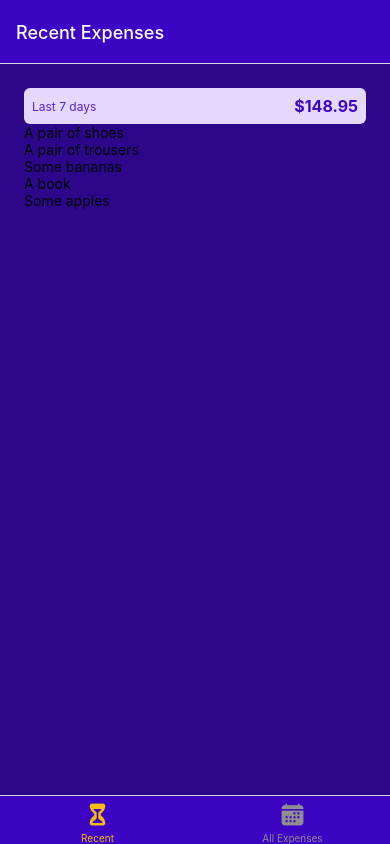
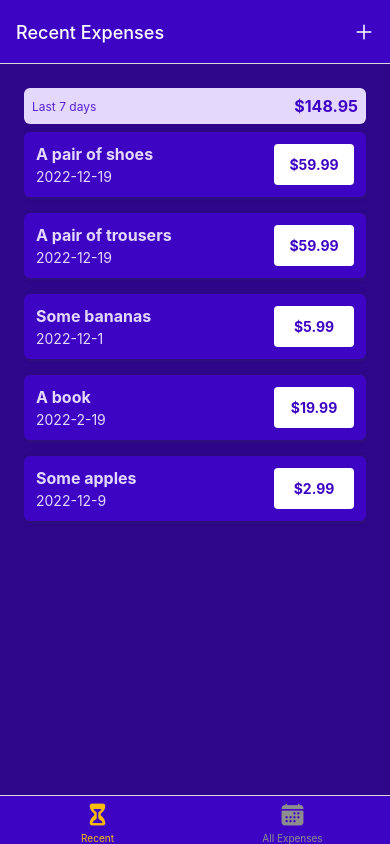
Before and after one commit to harun-hadzagic/expense-tracker-react-native, a React Native app: screen /RecentExpenses in a window 390 px wide. Built offline with nearby package versions, Linux system fonts and the light colour scheme.

Commit message:
Adding more styles and navigation

```diff
--- a/App.js
+++ b/App.js
@@ -7,6 +7,8 @@
 import AllExpenses from "./screens/AllExpenses";
 import { GlobalStyles } from "./constants/styles";
 import { Ionicons } from "@expo/vector-icons";
+import { Pressable } from "react-native";
+import IconButton from "./components/ui/IconButton";
 
 
 const Stack = createNativeStackNavigator();
@@ -24,6 +26,9 @@
           backgroundColor: GlobalStyles.colors.primary500,
         },
         tabBarActiveTintColor: GlobalStyles.colors.accent500,
+        headerRight: ({tintColor})=>{
+          return <IconButton icon={"add"} size={24} color={tintColor} onPress={()=>{}}/>
+        }
       }}
     >
       <BottomTabs.Screen
@@ -65,7 +70,7 @@
             component={ExpensesOverview}
             options={{ headerShown: false }}
           />
-          <Stack.Screen name="ManageExpenses" component={ManageExpense} />
+          <Stack.Screen name="ManageExpense" component={ManageExpense} />
         </Stack.Navigator>
       </NavigationContainer>
     </>
--- /dev/null
+++ b/components/ExpensesOutput/ExpenseItem.js
@@ -0,0 +1,68 @@
+import { Pressable, StyleSheet, Text, View } from "react-native";
+import { GlobalStyles } from "../../constants/styles";
+import { getFormattedDate } from "../../util/date";
+import { useNavigation } from "@react-navigation/native";
+
+const ExpenseItem = ({description, date, amount}) => {
+    const navigation = useNavigation()
+
+    function expensePressHandler(){
+        navigation.navigate('ManageExpense')
+    }
+
+  return (
+    <Pressable onPress={expensePressHandler} style={({pressed})=> pressed && styles.pressed}>
+      <View style={styles.expenseItem}>
+        <View>
+          <Text style={[styles.textBase, styles.description]}>{description}</Text>
+          <Text style={styles.textBase}>{getFormattedDate(date)}</Text>
+        </View>
+        <View style={styles.amountContainer}>
+          <Text style={styles.amount}>${amount.toFixed(2)}</Text>
+        </View>
+      </View>
+    </Pressable>
+  );
+};
+
+export default ExpenseItem;
+
+const styles = StyleSheet.create({
+    pressed:{
+        opacity: 0.75
+    },
+    expenseItem: {
+        padding: 12,
+        marginVertical: 8,
+        backgroundColor: GlobalStyles.colors.primary500,
+        flexDirection: 'row',
+        justifyContent: 'space-between',
+        borderRadius: 6,
+        elevation: 3,
+        shadowColor: GlobalStyles.colors.gray500,
+        shadowOffset: {width: 1, height: 1},
+        shadowRadius: 4,
+        shadowOpacity: 0.4
+    },
+    textBase:{
+        color: GlobalStyles.colors.primary50
+    },
+    description:{
+        fontSize: 16,
+        marginBottom: 4,
+        fontWeight: 'bold'
+    },
+    amountContainer: {
+        paddingHorizontal: 12,
+        paddingVertical: 4,
+        backgroundColor: 'white',
+        justifyContent: 'center',
+        alignItems: 'center',
+        borderRadius: 4,
+        minWidth:80
+    },
+    amount:{
+        color: GlobalStyles.colors.primary500,
+        fontWeight: 'bold'
+    }
+})
--- a/components/ExpensesOutput/ExpensesList.js
+++ b/components/ExpensesOutput/ExpensesList.js
@@ -1,9 +1,10 @@
 import { FlatList, Text } from "react-native"
+import ExpenseItem from "./ExpenseItem"
 
 const ExpensesList = ({expenses}) =>{
 
     const renderExpenseItem = (itemData)=>{
-        return <Text>{itemData.item.description}</Text>
+        return <ExpenseItem {...itemData.item}/>
     }
 
     return <FlatList data={expenses} renderItem={renderExpenseItem} keyExtractor={(item)=> item.id}/>
--- a/components/ExpensesOutput/ExpensesOutput.js
+++ b/components/ExpensesOutput/ExpensesOutput.js
@@ -50,7 +50,9 @@
 const styles = StyleSheet.create({
   container: {
     flex: 1,
-    padding: 24,
+    paddingHorizontal: 24,
+    paddingTop: 24,
+    paddingBottom: 0,
     backgroundColor: GlobalStyles.colors.primary700,
   }
 });
--- /dev/null
+++ b/components/ui/IconButton.js
@@ -0,0 +1,26 @@
+import { Ionicons } from "@expo/vector-icons";
+import { Pressable, StyleSheet, View } from "react-native";
+
+const IconButton = ({ icon, size, color, onPress }) => {
+  return (
+    <Pressable onPress={onPress} style={(pressed)=>{pressed && styles.pressed}}>
+      <View style={styles.buttonContainer}>
+        <Ionicons name={icon} size={size} color={color} />
+      </View>
+    </Pressable>
+  );
+};
+
+export default IconButton;
+
+const styles = StyleSheet.create({
+    buttonContainer:{
+        borderRadius: 24,
+        padding: 6,
+        marginHorizontal: 8,
+        marginVertical: 2
+    },
+    pressed:{
+        opacity: 0.75
+    }
+})
--- /dev/null
+++ b/util/date.js
@@ -0,0 +1,3 @@
+export function getFormattedDate(date) {
+  return `${date.getFullYear()}-${date.getMonth() + 1}-${date.getDate()}`;
+}
```
